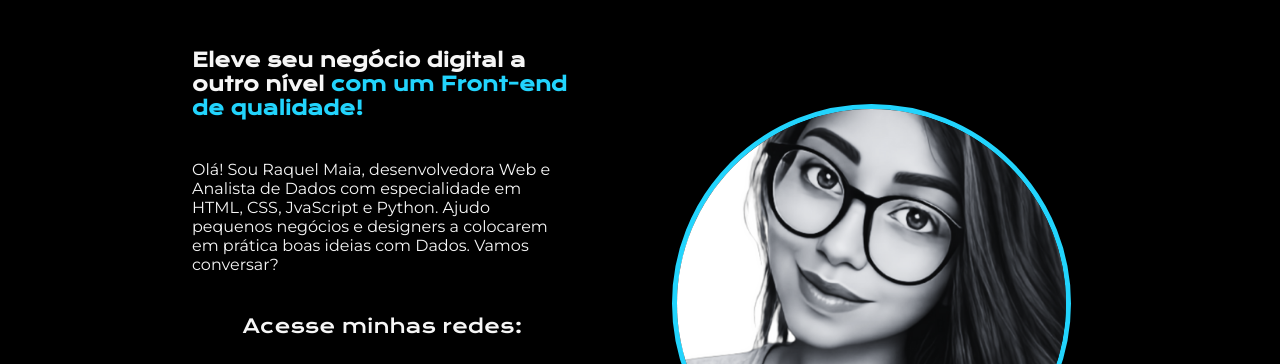
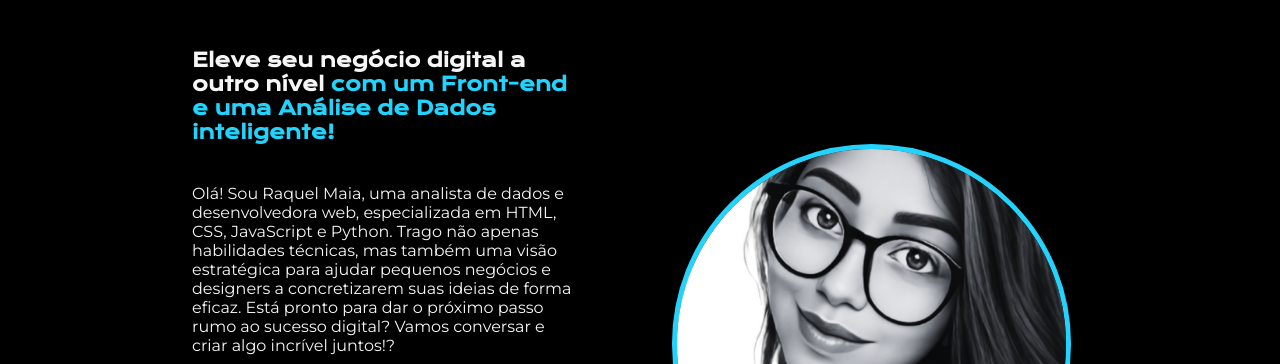
Before and after one commit to raquel-maia/portfolio, a plain HTML site: page index.html in a window 1280 px wide. Shown: the part 71-435 px from the top of the page. Drawn offline with nearby package versions, Linux system fonts and the light colour scheme.

Commit message:
Update index.html

```diff
--- a/index.html
+++ b/index.html
@@ -20,10 +20,10 @@
 
         <section class="presentation__content">
             <h1 class="presentation__content__title">
-                Eleve seu negócio digital a outro nível<strong class="feature-title"> com um Front-end de qualidade!</strong>
+                Eleve seu negócio digital a outro nível<strong class="feature-title"> com um Front-end e uma Análise de Dados inteligente!</strong>
             </h1>
             <p class="presentation__content__text">
-                Olá! Sou Raquel Maia, desenvolvedora Web e Analista de Dados com especialidade em HTML, CSS, JvaScript e Python. Ajudo pequenos negócios e designers a colocarem em prática boas ideias com Dados. Vamos conversar?
+                Olá! Sou Raquel Maia, uma analista de dados e desenvolvedora web, especializada em HTML, CSS, JavaScript e Python. Trago não apenas habilidades técnicas, mas também uma visão estratégica para ajudar pequenos negócios e designers a concretizarem suas ideias de forma eficaz. Está pronto para dar o próximo passo rumo ao sucesso digital? Vamos conversar e criar algo incrível juntos!?
             </p>
             <div class="presentation__links">
                 <h2 class= "presentation__links__subtitle">Acesse minhas redes:</h2>
```
